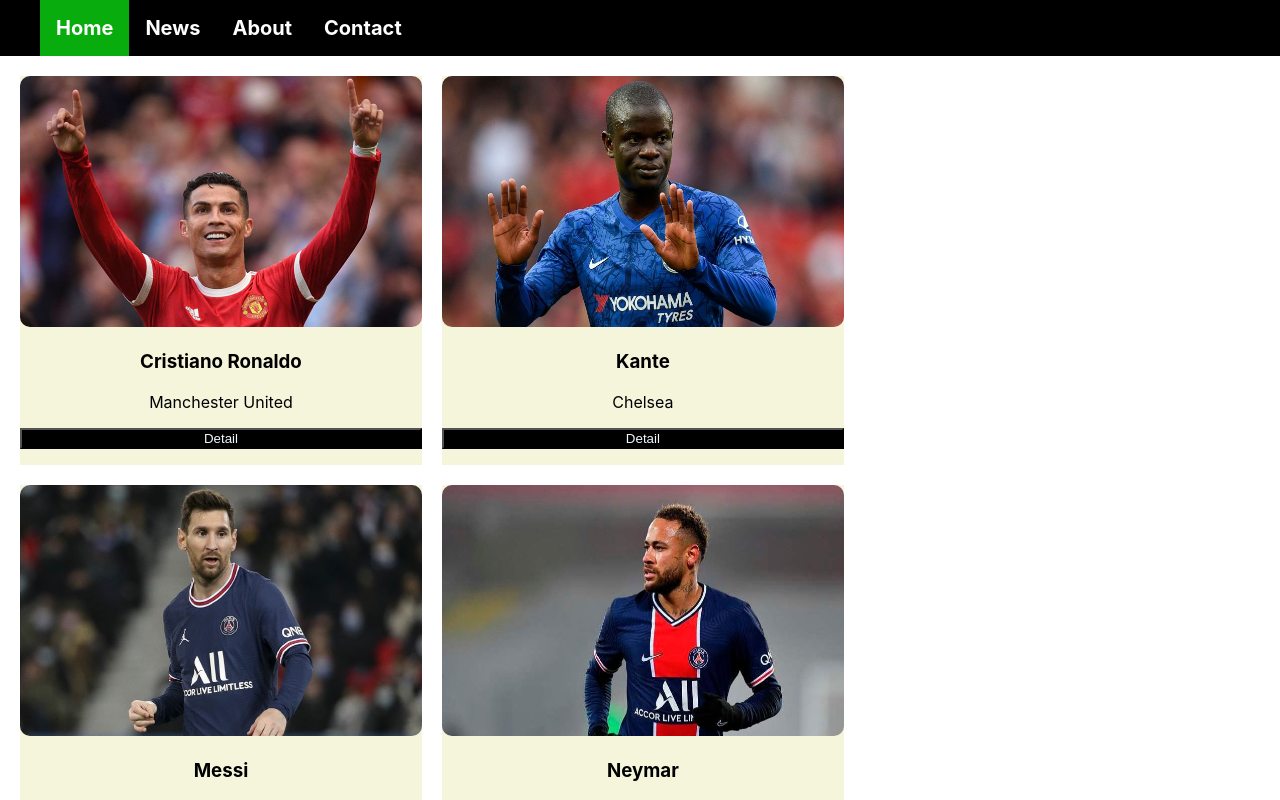
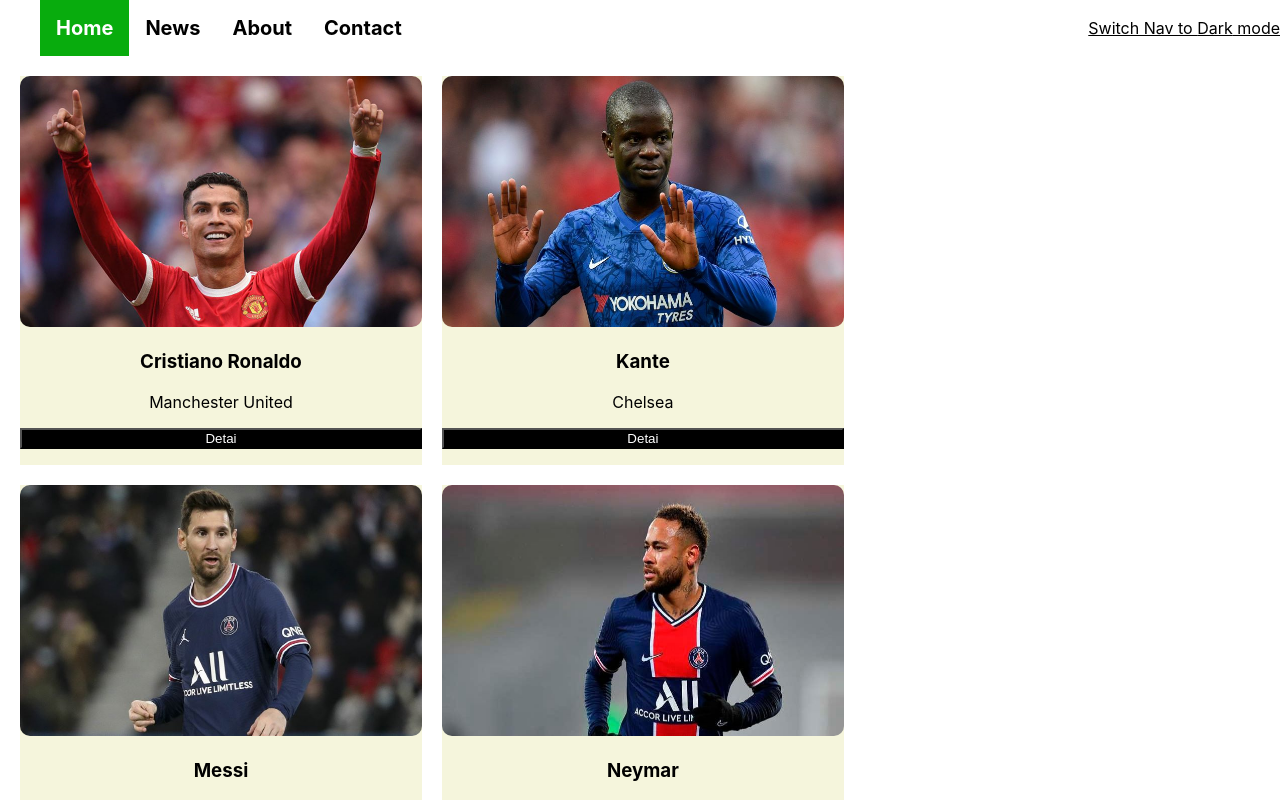
Before and after one commit to LNS2905/gitoline-test, a React (Create React App) app: page / in a window 1280 px wide. Shown: the top 800 px of the page. Built offline with nearby package versions, Linux system fonts and the light colour scheme.

Commit message:
update_v0.3

```diff
--- a/src/App.css
+++ b/src/App.css
@@ -13,7 +13,6 @@
 nav ul li{
   display: inline;
   padding: auto;
-  background-color:black ;
 }
 
 .active {
@@ -21,15 +20,13 @@
 
 }
 
-ul li a {
+nav ul li a {
   display: inline-flexbox;
   padding: 16px 16px;
-
   color: white;
   text-decoration: none;
   font-size: 20px;
   font-weight: bold;
-  background-color: black;
   transition: background-color 0.3s ease;
 }
 
@@ -91,3 +88,55 @@
   font-size: 20px;
   font-weight: bold;
 }
+
+.overlay {
+  position: fixed;
+  top: 0;
+  bottom: 0;
+  left: 0;
+  right: 0;
+  background: rgba(0, 0, 0, 0.7);
+  transition: opacity 500ms;
+  visibility: hidden;
+  opacity: 0;
+}
+.overlay:target {
+  visibility: visible;
+  opacity: 1;
+}
+
+#openPopUp {
+  color: white;
+  text-decoration: none;
+}
+
+.popup {
+  margin: 70px auto;
+  padding: 5px;
+  background: #fff;
+  border-radius: 5px;
+  width: 30%;
+  position: relative;
+  transition: all 5s ease-in-out;
+}
+.popup img{ width: 100%;}
+.popup h2 {
+  margin-top: 0;
+  color: #333;
+  font-family: Tahoma, Arial, sans-serif;
+}
+.popup .close {
+  position: absolute;
+  top: 20px;
+  right: 30px;
+  transition: all 200ms;
+  font-size: 30px;
+  font-weight: bold;
+  text-decoration: none;
+  color: #333;
+}
+.popup .close:hover {color: #06D85F;}
+.popup .content {
+  max-height: 30%;
+  overflow: auto;
+}
--- a/src/components/Navigation.js
+++ b/src/components/Navigation.js
@@ -1,13 +1,42 @@
 import React from 'react'
+import { useContext } from 'react'
+import { ThemeContext } from './ThemeContext'
 export default function Navigation() {
+  const { theme, toggle, dark } = useContext(ThemeContext)
   return (
-    <nav>
-  <ul>
-      <li><a className='active' href='#home'>Home</a></li>
-      <li><a href='#news'>News</a></li>
-      <li><a href='#about'>About</a></li>
-      <li><a href='#contact'>Contact</a></li>
-  </ul>
-</nav>
+    <div>
+      <nav style={{ backgroundColor: theme.backgroundColor, color: theme.color }}>
+        <ul>
+          <li><a className='active' href='#home' >Home</a></li>
+          <li><a style={{
+            backgroundColor: theme.backgroundColor,
+            color: theme.color,
+            outline: 'none'
+          }}href='#news'>News</a></li>
+          <li><a style={{
+            backgroundColor: theme.backgroundColor,
+            color: theme.color,
+            outline: 'none'
+          }}href='#about'>About</a></li>
+          <li><a style={{
+            backgroundColor: theme.backgroundColor,
+            color: theme.color,
+            outline: 'none'
+          }}href='#contact'>Contact</a></li>
+        </ul>
+        <div style={{ position: 'relative' }}>
+
+          <a className='switch-mode' href='#' onClick={toggle}
+            style={{
+              backgroundColor: theme.backgroundColor,
+              color: theme.color,
+              outline: 'none'
+            }} data-testid="toggle-theme-btn"
+          >
+            Switch Nav to {!dark ? 'Dark' : 'Light'} mode
+          </a>
+        </div>
+      </nav>
+    </div>
   )
 }
--- a/src/components/PlayersPresentation.js
+++ b/src/components/PlayersPresentation.js
@@ -1,17 +1,29 @@
-import React from 'react'
-export default function PlayersPresentation({players}) {
-     console.log(players);
+import React from 'react';
+import { useState } from 'react'
+export default function PlayersPresentation({ players }) {
+    const [ player,setPlayer] = useState([])
     return (
-     <div className='container'>
-        {players.map((player)=>(
-        <div className='column'>
-        <div className='card'>
-        <img src={player.img}/>
-          <h3>{player.name}</h3>
-          <p className='title'>{player.club}</p>
-          <p><button>Detail</button></p>
+        <div className='container'>
+             {players.map((player) => (
+                <div className='column' key={player.id}>
+                    <div className='card'>
+                        <img src={player.img} alt={player.name} />
+                        <h3>{player.name}</h3>
+                        <p className='title'>{player.club}</p>
+                        <p><button onClick={()=>{setPlayer(player)}}><a href='#popup1' id='openPopUp'>Detai</a></button></p>
+                    </div>
+                </div>
+            ))}
+            <div id='popup1' className='overlay'>
+                <div className='popup'>
+                    <img src={player.img}/>
+                    <h2>{player.name}</h2>
+                    <a className='close'href='#'>&times;</a>
+                    <div className='content'>
+                        {player.info}
+                    </div>
+                </div>
+            </div>
         </div>
-      </div>
-     ))}</div>
-  )
+    );
 }
--- /dev/null
+++ b/src/components/ThemeContext.js
@@ -0,0 +1,41 @@
+import React from 'react'
+import { useState,  useEffect } from 'react'
+const themes = {
+  dark: {
+    backgroundColor: 'black',
+    color: 'white'
+  },
+  light: {
+    backgroundColor: 'white',
+    color: 'black'
+  }
+}
+const initialState = {
+  dark: false,
+  theme: themes.light,
+  toggle: () => {}
+}
+const ThemeContext = React.createContext(initialState)
+
+function ThemeProvider({ children }) {
+  const [dark, setDark] = useState(false)
+  // On mount, read the preferred theme from the persistence
+  useEffect(() => {
+    const isDark = localStorage.getItem('dark') === 'true'
+//store the state mode to the local storage
+    setDark(isDark)
+  }, [dark])
+  // To toggle between dark and light modes
+  const toggle = () => {
+    const isDark = !dark
+    localStorage.setItem('dark', JSON.stringify(isDark))
+    setDark(isDark)
+  }
+  const theme = dark ? themes.dark : themes.light
+  return (
+    <ThemeContext.Provider value={{ theme, dark, toggle }}>
+      {children}
+    </ThemeContext.Provider>
+  )
+}
+export { ThemeProvider, ThemeContext }
--- a/src/index.js
+++ b/src/index.js
@@ -3,13 +3,16 @@
 import './index.css';
 import App from './App';
 import reportWebVitals from './reportWebVitals';
-
+import { ThemeProvider } from './components/ThemeContext';
 const root = ReactDOM.createRoot(document.getElementById('root'));
 root.render(
   <React.StrictMode>
+     <ThemeProvider>
     <App />
+    </ThemeProvider>
   </React.StrictMode>
 );
+
 
 // If you want to start measuring performance in your app, pass a function
 // to log results (for example: reportWebVitals(console.log))
```
Also changed, not shown: src/components/Players.js (+23 -6 lines).
